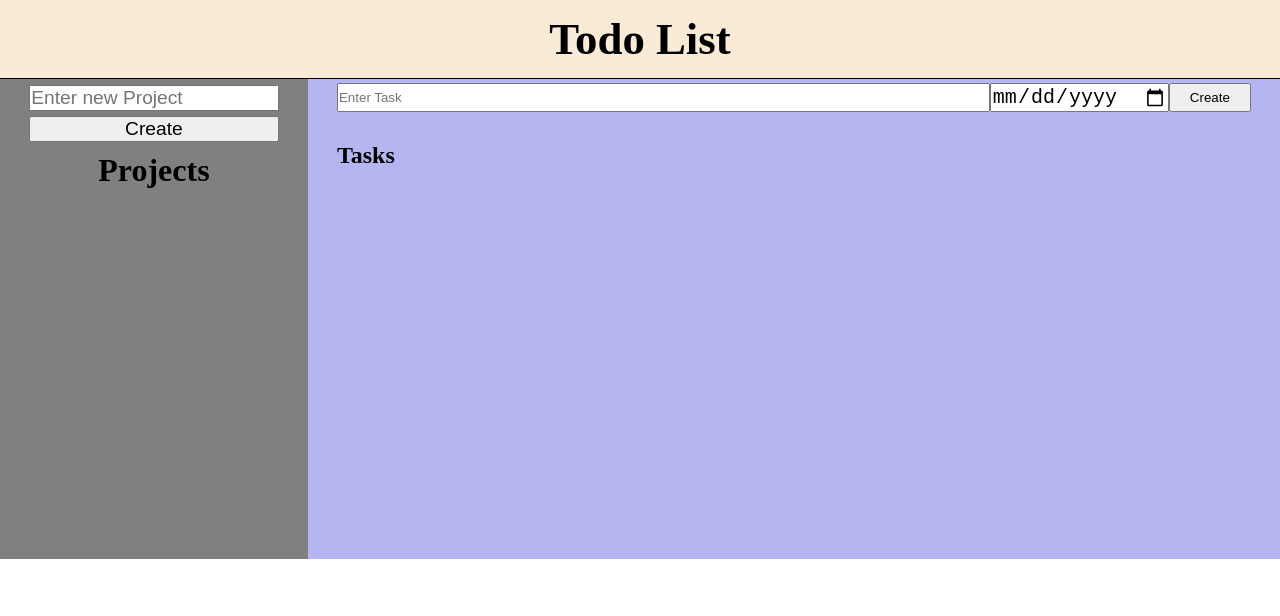
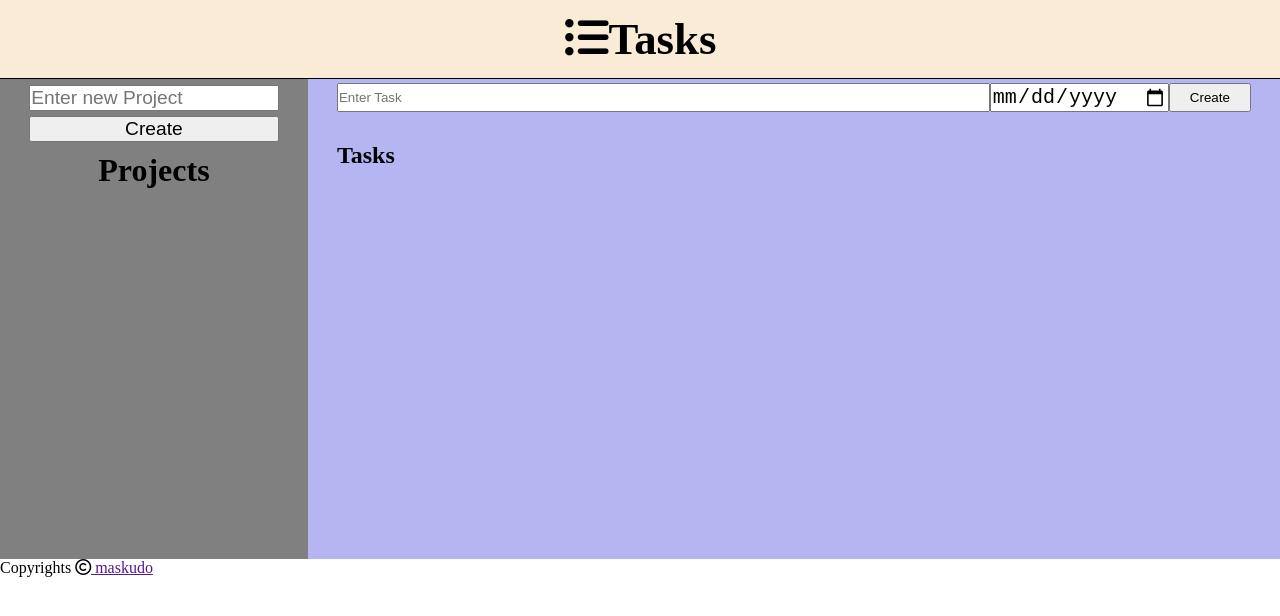
Before and after one commit to maskudo/Todo_List, a website built with webpack: page src/index.html in a window 1280 px wide. Built offline with nearby package versions, Linux system fonts and the light colour scheme.

Commit message:
add footer

```diff
--- a/src/index.html
+++ b/src/index.html
@@ -8,10 +8,11 @@
     <script src="https://kit.fontawesome.com/d5011a1014.js" crossorigin="anonymous"></script>
 </head>
 <body>
-    <header class = "main-header"><h1>Todo List</h1></header>
+    <header class = "main-header"><h1><i class="fas fa-list-ul"></i>Tasks</h1></header>
     <div class = "main-body">
         <div class = "sidebar"></div>
         <div class="main-content"></div>
     </div>
+    <footer class="main-footer">Copyrights <i class="far fa-copyright"></i><a href="">  maskudo</a></footer>
 </body>
 </html>
```
